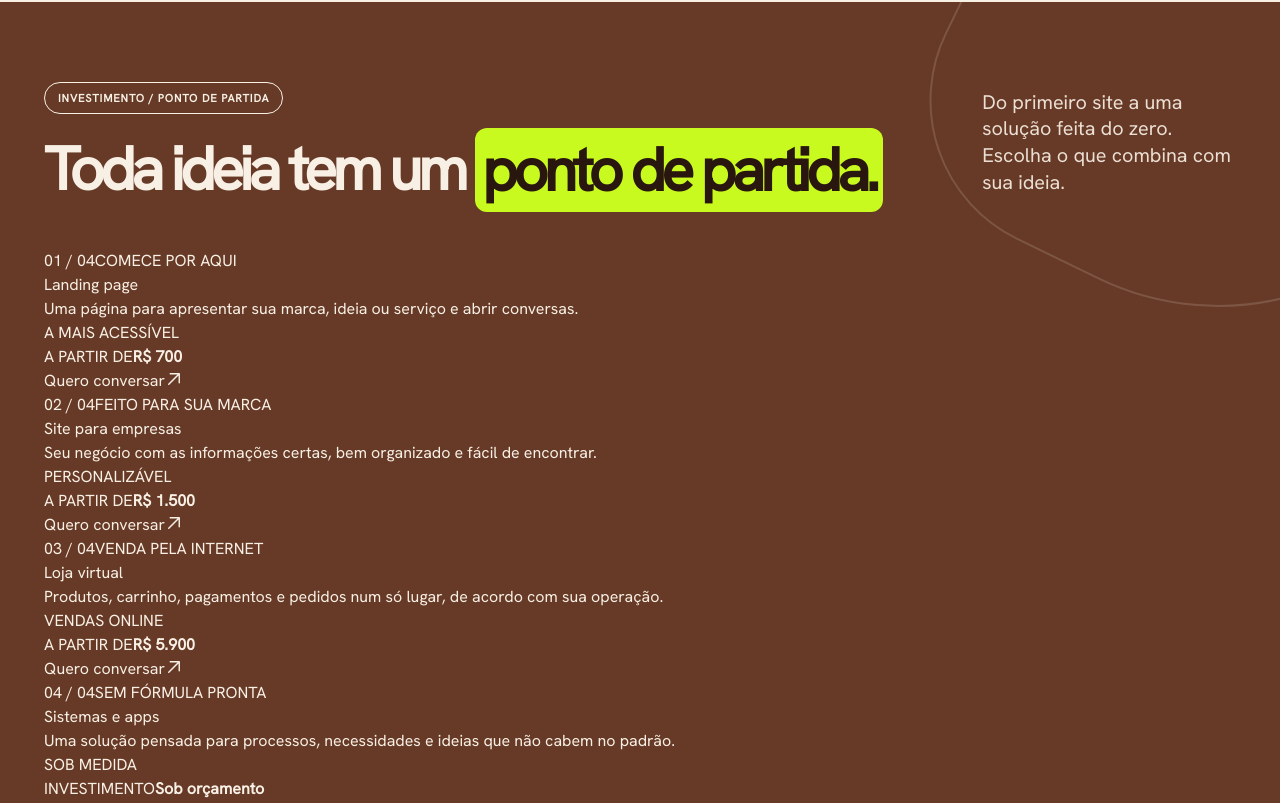
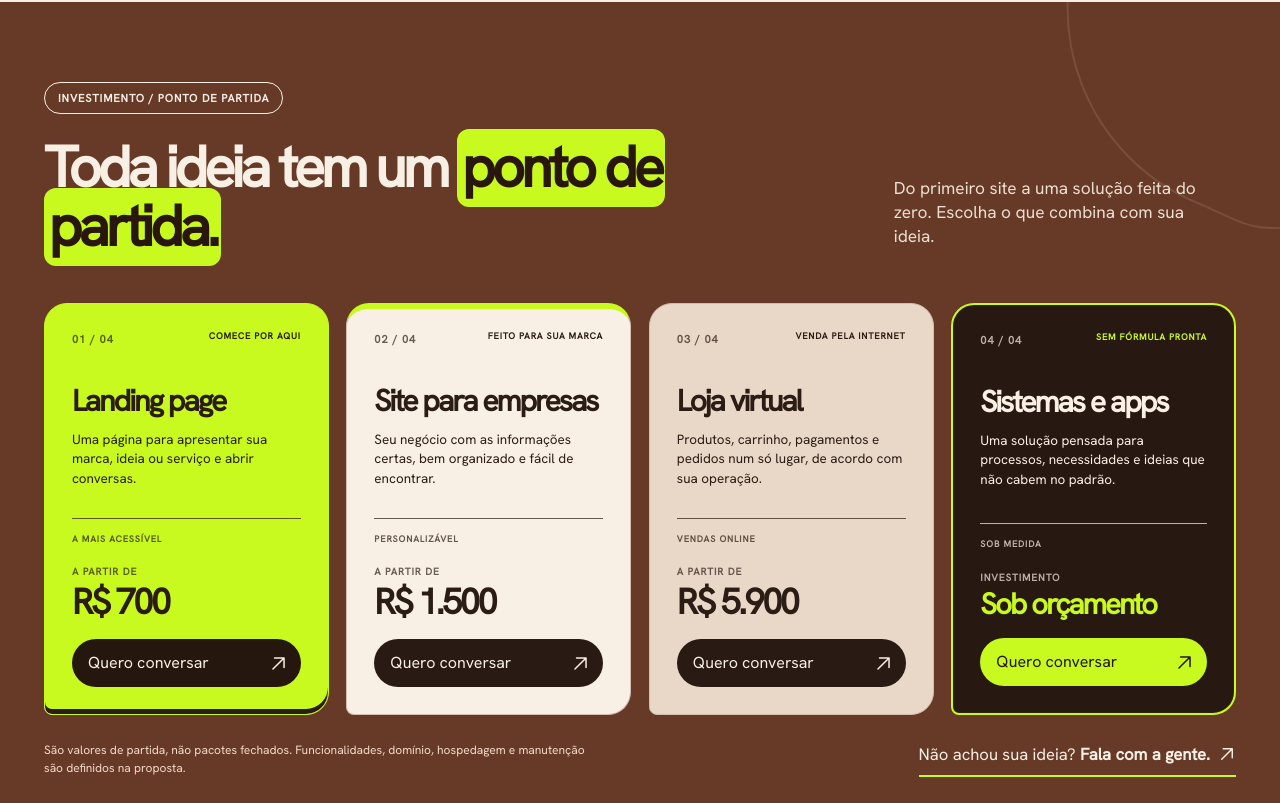
Before and after one commit to palomagl/unica, a React (Vite) app: page / in a window 1280 px wide. Shown: the part 4237-5040 px from the top of the page. Built offline with nearby package versions, Linux system fonts and the light colour scheme.

Commit message:
style: quatro cards com destaque de entrada e contraste premium para soluções personalizadas

```diff
--- a/src/components/commercial.css
+++ b/src/components/commercial.css
@@ -1,55 +1,160 @@
-/* ÚNICA — duas composições diferentes para evitar aparência de template.
-   01 Investimento: índice interativo + um único palco.
-   02 Dúvidas: cartaz editorial e respostas em linhas.
-   Usa a tipografia Hanken, contraste, geométricos e acento do site existente. */
-.u-investment,.u-faq{scroll-margin-top:24px}
-.u-investment{background:#673a27;color:#f8f0e5;position:relative;isolation:isolate;overflow:hidden;padding:clamp(75px,8vw,112px) 0 clamp(65px,6vw,95px)}
-.u-investment:before{content:'';pointer-events:none;position:absolute;right:-205px;top:-210px;width:520px;height:520px;border:2px solid #f8f0e526;border-radius:43% 57% 64% 36%;transform:rotate(26deg)}
-.u-price-head{display:grid;grid-template-columns:minmax(0,1.55fr) minmax(200px,.45fr);gap:clamp(25px,5vw,70px);align-items:end;margin-bottom:clamp(37px,5vw,70px)}
-.u-price-head .u-kicker{color:#f8f0e5}
-.u-price-head h2{font-size:clamp(49px,5.7vw,86px);line-height:1.02;letter-spacing:-.075em;max-width:1000px}
-.u-price-head mark{background:var(--u-accent);color:#28160f;border-radius:14px;padding:0 .1em .06em;box-decoration-break:clone;-webkit-box-decoration-break:clone}
-.u-price-head>p{font-size:clamp(16px,1.55vw,22px);line-height:1.34;color:#f8f0e5e8;margin:0 0 5px;max-width:320px}
-.u-price-layout{display:grid;grid-template-columns:minmax(0,.94fr) minmax(0,1.06fr);gap:clamp(20px,4vw,56px);align-items:stretch}
-.u-price-index{display:flex;flex-direction:column;min-width:0;border-top:1px solid #ffebd982}
-.u-price-option{display:grid;grid-template-columns:36px minmax(0,1fr) 30px;gap:clamp(11px,1.7vw,22px);align-items:center;min-height:103px;padding:clamp(18px,2.2vw,29px) 7px;border:0;border-bottom:1px solid #ffebd982;background:transparent;color:#fff1e4;text-align:left;transition:background .25s,padding .25s,color .25s}
-.u-price-option:hover{background:#ffffff12;padding-left:16px}
-.u-price-option.is-active{color:var(--u-accent);padding-left:16px}
-.u-price-no{align-self:start;font-size:12px;letter-spacing:.06em;font-weight:900;opacity:.7;padding-top:9px}
-.u-price-option-body{min-width:0}
-.u-price-option-body strong{display:block;font-size:clamp(24px,2.55vw,39px);font-weight:900;line-height:1.04;letter-spacing:-.057em}
-.u-price-option-body small{display:block;margin-top:7px;font-size:13px;font-weight:650;opacity:.73;letter-spacing:-.007em}
-.u-price-chevron{align-self:center;display:grid;place-items:center;border-radius:50%;width:30px;height:30px;transform:rotate(45deg);transition:transform .3s;background:transparent}
-.u-price-chevron svg{width:24px;height:24px}
-.u-price-option.is-active .u-price-chevron{transform:rotate(0deg)}
-.u-price-option:hover .u-price-chevron{transform:rotate(0deg)}
-.u-price-signature{display:flex;align-items:center;gap:17px;margin-top:auto;padding:40px 6px 0;color:#e1beab}
-.u-price-signature .u-brand-symbol{width:51px;height:51px;color:#ffead9}
-.u-price-signature span{font-size:11px;font-weight:900;line-height:1.25;letter-spacing:.12em}
-.u-price-stage{position:relative;display:flex;flex-direction:column;min-width:0;min-height:520px;padding:clamp(23px,3.6vw,49px);background:#f8f0e5;color:#28160f;border-radius:31px 31px 31px 9px;isolation:isolate;overflow:hidden}
-.u-price-stage:after{content:'';position:absolute;right:-70px;top:27%;width:185px;height:185px;border:3px solid #d6c5b6;border-radius:40% 60% 64% 36%;transform:rotate(-26deg);pointer-events:none;z-index:-1}
-.u-price-stage-meta{display:flex;justify-content:space-between;gap:14px;border-bottom:1px solid #6543354a;padding-bottom:18px;align-items:center;font-size:11px;font-weight:900;letter-spacing:.1em}
-.u-price-stage-meta>span:last-child>span{font-size:17px}
-.u-price-stage-content{display:flex;flex-direction:column;align-items:flex-start;flex:1;animation:u-price-enter .4s cubic-bezier(.2,.8,.2,1) both}
-.u-price-small-title{font-size:11px;font-weight:900;letter-spacing:.1em;margin-top:clamp(30px,4vw,60px);color:#7c5a4b}
-.u-price-stage-content h3{font-size:clamp(47px,5vw,79px);max-width:620px;font-weight:900;line-height:.98;letter-spacing:-.078em;margin:13px 0 15px;overflow-wrap:break-word}
-.u-price-stage-content h3 span{color:#91ad00}
-.u-price-stage-content>p{font-size:clamp(15px,1.4vw,19px);line-height:1.43;max-width:475px;margin:0 0 clamp(22px,3vw,43px)}
-.u-price-value{margin-top:auto;padding-top:23px;border-top:1px solid #6543354a;width:100%;display:flex;flex-direction:column;gap:7px}
-.u-price-value>span{font-size:10px;font-weight:900;letter-spacing:.11em;color:#765443}
-.u-price-value strong{font-size:clamp(42px,5vw,69px);line-height:1;font-weight:900;letter-spacing:-.075em;overflow-wrap:anywhere}
-.u-price-cta{display:flex;align-items:center;justify-content:space-between;gap:16px;margin-top:22px;background:var(--u-accent);padding:14px 18px 14px 22px;color:#28160f!important;border-radius:99px;font-size:15px;font-weight:900!important;transition:transform .25s,background .25s;max-width:100%}
-.u-price-cta svg{width:24px;height:24px;flex-shrink:0}
-.u-price-cta:hover{transform:translateY(-3px);background:#c3ec16}
-.u-price-stage-brand{position:absolute;right:34px;bottom:31px;width:50px;height:50px;color:#28160f;opacity:.09;z-index:-1}
-.u-price-footer{display:grid;grid-template-columns:1fr 1fr;align-items:start;gap:25px;margin-top:28px}
-.u-price-footer p{max-width:630px;color:#f3ddcd;font-size:12px;line-height:1.52;margin:0}
-.u-price-footer a{display:inline-flex;justify-self:end;align-items:center;gap:7px;padding-bottom:8px;border-bottom:2px solid var(--u-accent);font-size:clamp(15px,1.45vw,19px);font-weight:550;line-height:1.25}
-.u-price-footer a strong{font-weight:900}
-.u-price-footer a svg{width:20px;height:20px;flex:none}
-.u-price-footer a>span{display:inline;min-width:0;line-height:1.35}
-@media(max-width:700px){.u-price-footer a{flex-wrap:nowrap;gap:9px;align-items:center}.u-price-footer a>span{max-width:265px}}
-@keyframes u-price-enter{from{opacity:.5;transform:translateY(10px)}to{opacity:1;transform:none}}
+/* ÚNICA — vitrine comercial: cartões com hierarquia e personalidade.
+   Quatro escolhas em desktop, duas no tablet e uma por linha no celular.
+   Sem dependências, ícones extras ou gradientes genéricos. */
+.u-investment{scroll-margin-top:24px}
+.u-investment-v2{
+  position:relative;isolation:isolate;overflow:hidden;
+  background:#673a27;color:#f8f0e5;
+  padding:clamp(70px,7vw,100px) 0 clamp(62px,6vw,90px)
+}
+.u-investment-v2:before{
+  content:'';position:absolute;right:-125px;top:-150px;
+  width:350px;height:350px;border:2px solid #f8f0e51c;
+  border-radius:46% 54% 30% 70%;transform:rotate(24deg);
+  pointer-events:none
+}
+.u-investment-v2 .u-price-head{
+  display:grid;grid-template-columns:minmax(0,1.4fr) minmax(220px,.6fr);
+  gap:clamp(18px,4vw,58px);align-items:end;
+  margin-bottom:clamp(27px,3.7vw,50px)
+}
+.u-investment-v2 .u-price-head .u-kicker{color:#f8f0e5}
+.u-investment-v2 .u-price-head h2{
+  font-size:clamp(45px,4.5vw,70px);line-height:1.02;letter-spacing:-.07em;
+  max-width:840px
+}
+.u-investment-v2 .u-price-head mark{
+  background:var(--u-accent);color:#28160f;
+  border-radius:12px;padding:0 .08em .055em;
+  box-decoration-break:clone;-webkit-box-decoration-break:clone
+}
+.u-investment-v2 .u-price-head>p{
+  max-width:330px;font-size:clamp(16px,1.35vw,19px);
+  line-height:1.38;margin:0 0 7px;color:#f8f0e5e8
+}
+.u-price-card-grid{
+  display:grid;grid-template-columns:repeat(4,minmax(0,1fr));
+  align-items:stretch;gap:clamp(11px,1.4vw,21px)
+}
+.u-price-card{
+  display:flex;flex-direction:column;min-width:0;min-height:393px;
+  padding:clamp(18px,2.1vw,29px);
+  border-radius:23px 23px 23px 8px;
+  border:1px solid #d3bdb0;
+  background:#f8f0e5;color:#2b1c15;
+  transition:transform .26s cubic-bezier(.2,.7,.2,1),box-shadow .26s
+}
+.u-price-card:hover{transform:translateY(-7px);box-shadow:0 18px 30px #150b072f}
+.u-price-card:focus-within{outline:2px solid var(--u-accent);outline-offset:3px}
+.u-price-card--entry{
+  background:var(--u-accent);border-color:var(--u-accent);
+  box-shadow:inset 0 -5px 0 #2b1c15;
+}
+.u-price-card--brand{
+  background:#f8f0e5;border-top:6px solid var(--u-accent);
+  padding-top:calc(clamp(18px,2.1vw,29px) - 5px)
+}
+.u-price-card--store{background:#e9d8c7}
+.u-price-card--bespoke{
+  background:#281812;color:#faf0e4;
+  border:2px solid var(--u-accent);
+  box-shadow:inset 0 0 0 1px #ffffff0a
+}
+.u-price-card-top{display:flex;justify-content:space-between;align-items:start;gap:9px}
+.u-price-card-number{font-size:11px;font-weight:900;letter-spacing:.09em;opacity:.7;white-space:nowrap}
+.u-price-card-eyebrow{
+  max-width:130px;text-align:right;font-size:9px;font-weight:900;
+  letter-spacing:.09em;line-height:1.2
+}
+.u-price-card--bespoke .u-price-card-eyebrow{color:var(--u-accent)}
+.u-price-card-body{padding-top:clamp(28px,3vw,44px)}
+.u-price-card-body h3{
+  font-size:clamp(26px,2.35vw,36px);
+  line-height:.98;letter-spacing:-.066em;font-weight:900;
+  overflow-wrap:break-word;margin:0 0 15px
+}
+.u-price-card-body p{font-size:clamp(13px,1.05vw,15px);line-height:1.43;margin:0;max-width:260px}
+.u-price-card-bottom{margin-top:auto;padding-top:30px}
+.u-price-card-kind{
+  font-size:9px;letter-spacing:.1em;font-weight:900;opacity:.72;
+  display:block;border-top:1px solid currentColor;padding-top:14px
+}
+.u-price-card-cost{display:flex;flex-direction:column;gap:5px;margin:18px 0 19px}
+.u-price-card-cost>span{font-size:10px;letter-spacing:.09em;font-weight:900;opacity:.7}
+.u-price-card-cost strong{
+  font-size:clamp(28px,2.8vw,41px);line-height:1;letter-spacing:-.066em;
+  font-weight:900;overflow-wrap:break-word
+}
+.u-price-card--bespoke .u-price-card-cost strong{font-size:clamp(23px,2.3vw,34px);color:var(--u-accent)}
+.u-price-card-cta{
+  display:flex;justify-content:space-between;align-items:center;
+  gap:8px;padding:12px 13px 12px 16px;
+  background:#291a13;color:#f8f0e5!important;
+  border-radius:999px;font-weight:900;font-size:12px;
+  transition:background .24s,color .24s
+}
+.u-price-card-cta svg{width:19px;height:19px;flex:none}
+.u-price-card-cta:hover{background:#53331f}
+.u-price-card--entry .u-price-card-cta{background:#26170e}
+.u-price-card--bespoke .u-price-card-cta{background:var(--u-accent);color:#23160e!important}
+.u-price-card--bespoke .u-price-card-cta:hover{background:#d5ff60}
+.u-investment-v2 .u-price-footer{
+  display:flex;justify-content:space-between;align-items:center;
+  gap:26px;margin-top:26px
+}
+.u-investment-v2 .u-price-footer p{
+  font-size:12px;line-height:1.52;color:#f3dacc;max-width:560px;margin:0
+}
+.u-investment-v2 .u-price-footer a{
+  display:inline-flex;gap:8px;align-items:center;flex:none;
+  border-bottom:2px solid var(--u-accent);
+  font-size:clamp(15px,1.3vw,18px);padding-bottom:8px
+}
+.u-investment-v2 .u-price-footer a strong{font-weight:900}
+.u-investment-v2 .u-price-footer a svg{width:18px;height:18px;flex:none}
+@media(max-width:1100px){
+  .u-price-card-grid{grid-template-columns:repeat(2,minmax(0,1fr));gap:15px}
+  .u-price-card{min-height:320px;padding:24px}
+  .u-price-card--brand{padding-top:19px}
+  .u-price-card-body{padding-top:30px}
+  .u-price-card-body h3{font-size:clamp(30px,3.6vw,43px)}
+  .u-price-card-body p{font-size:15px;max-width:400px}
+  .u-price-card-cost strong{font-size:42px}
+  .u-price-card--bespoke .u-price-card-cost strong{font-size:38px}
+}
+@media(max-width:700px){
+  .u-investment-v2{padding:70px 0 70px}
+  .u-investment-v2 .u-price-head{grid-template-columns:1fr;gap:13px;margin-bottom:28px}
+  .u-investment-v2 .u-price-head h2{font-size:clamp(39px,9vw,58px)}
+  .u-investment-v2 .u-price-head>p{font-size:15px;max-width:460px}
+  .u-price-card-grid{grid-template-columns:1fr;gap:12px}
+  .u-price-card{
+    min-height:0;padding:22px 21px;
+    border-radius:20px 20px 20px 6px
+  }
+  .u-price-card--brand{padding-top:17px}
+  .u-price-card-body{padding-top:25px}
+  .u-price-card-body h3{font-size:clamp(31px,8vw,41px);margin-bottom:9px}
+  .u-price-card-body p{font-size:14px;line-height:1.4;max-width:500px}
+  .u-price-card-bottom{padding-top:20px}
+  .u-price-card-kind{padding-top:12px}
+  .u-price-card-cost{margin:13px 0 15px}
+  .u-price-card-cost strong{font-size:clamp(37px,10vw,47px)}
+  .u-price-card--bespoke .u-price-card-cost strong{font-size:clamp(31px,8.5vw,41px)}
+  .u-price-card-cta{min-height:46px;font-size:13px}
+  .u-investment-v2 .u-price-footer{align-items:start;flex-direction:column;gap:18px}
+  .u-investment-v2 .u-price-footer a{flex:none;white-space:normal}
+}
+@media(max-width:380px){
+  .u-price-card{padding:19px 17px}
+  .u-price-card--brand{padding-top:14px}
+  .u-price-card-body h3{font-size:31px}
+  .u-price-card-cta{font-size:12px}
+}
+@media(prefers-reduced-motion:reduce){
+  .u-price-card,.u-price-card-cta{transition:none}
+  .u-price-card:hover{transform:none}
+}
 
 /* Segunda composição: perguntas abertas, sem cartões ou mockups.
    É um cartaz editorial, não outro seletor. */
```
